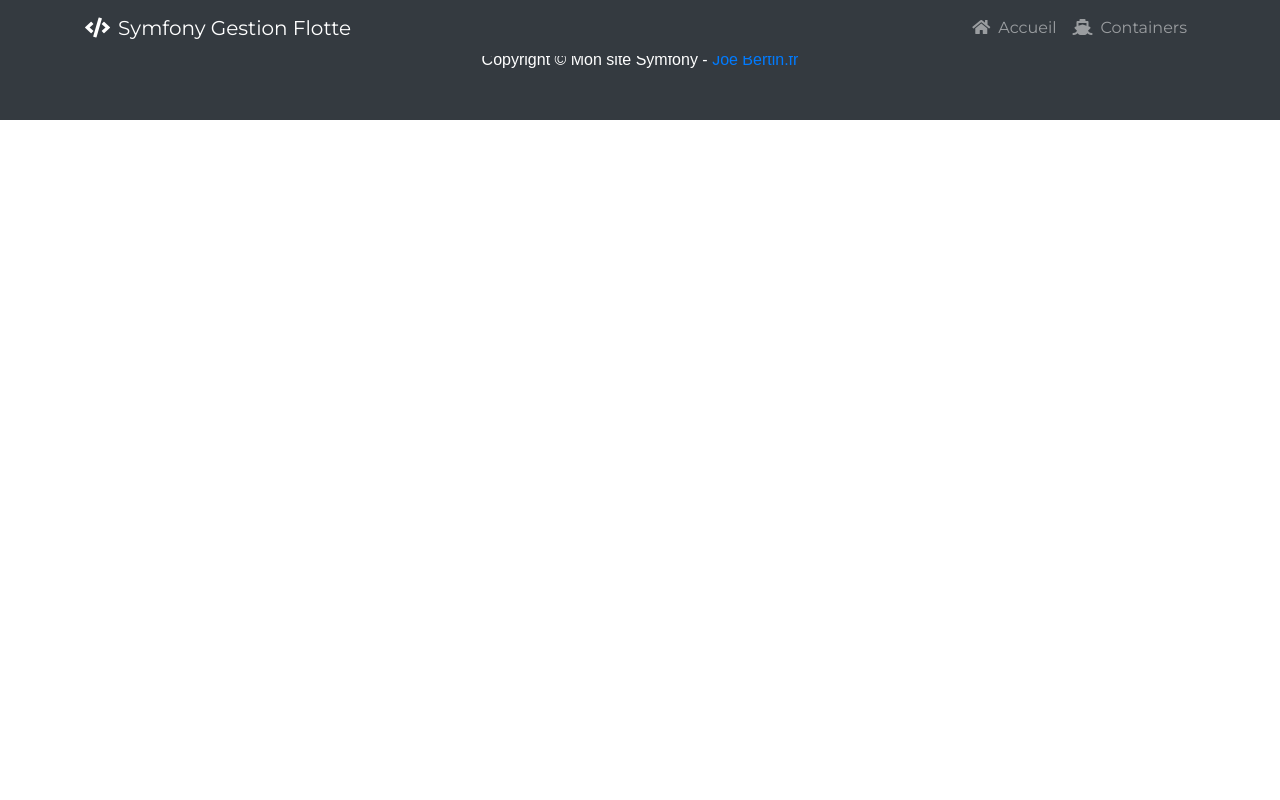
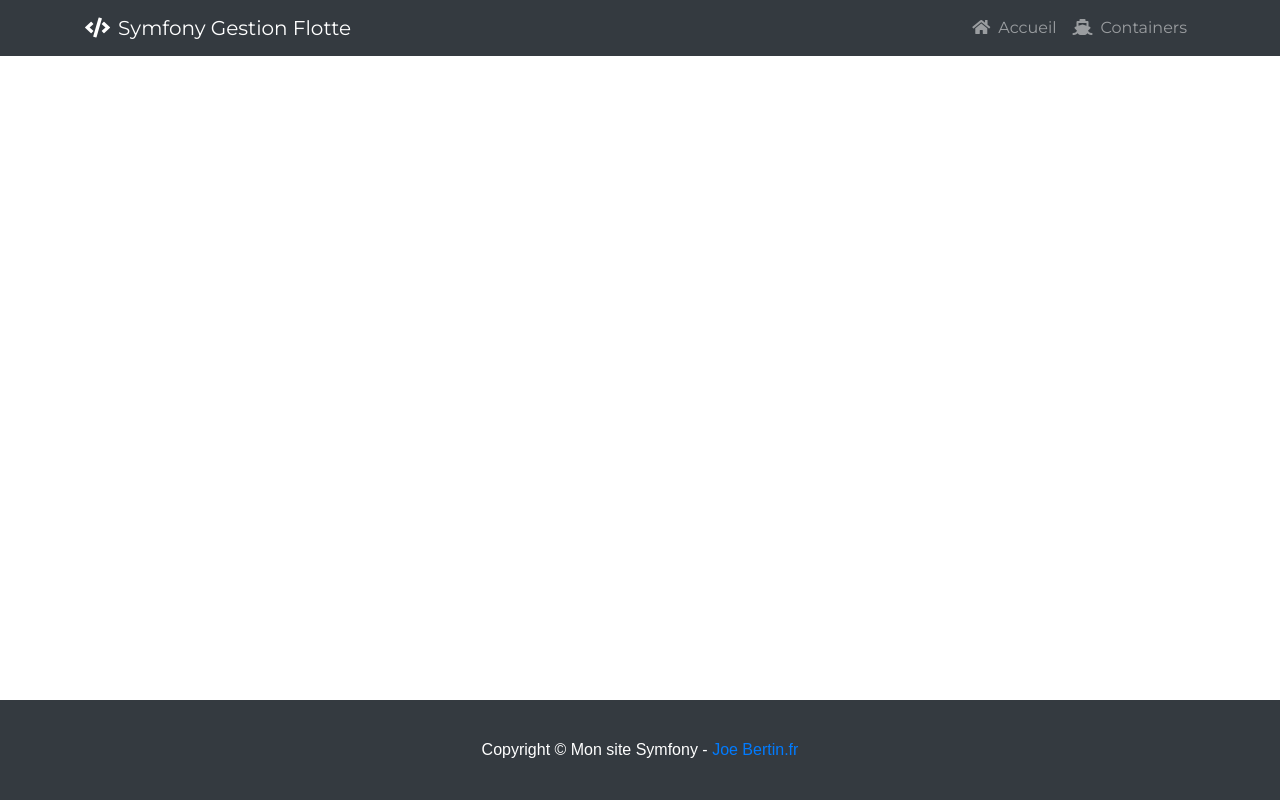
Before and after one commit to DavidL4roche/Symfony-Gestion-Flotte, a Symfony app: template templates/base.html.twig in a window 1280 px wide. Run offline with Twig, Linux system fonts and the light colour scheme; the template is opened without the code that fills it, so the values that code supplies are empty; some libraries are stand-ins or nearby versions; some web fonts are replaced.

Commit message:
CSS footer : fixé en bas de page

```diff
--- a/public/css/style.css
+++ b/public/css/style.css
@@ -3,8 +3,15 @@
  * Copyright 2013-2017 Start Bootstrap
  * Licensed under MIT (https://github.com/BlackrockDigital/startbootstrap-scrolling-nav/blob/master/LICENSE)
  */
+html,body {
+    height: 100%;
+    margin: 0;
+    padding: 0;
+}
 
 body {
+    display: table;
+    width: 100%;
     font-family: 'Proza Libre', sans-serif;
 }
 
@@ -26,3 +33,9 @@ header {
 section {
     padding: 100px 0;
 }
+
+footer {
+    display: table-row;
+    height: 100px;
+    line-height: 100px;
+}
```
